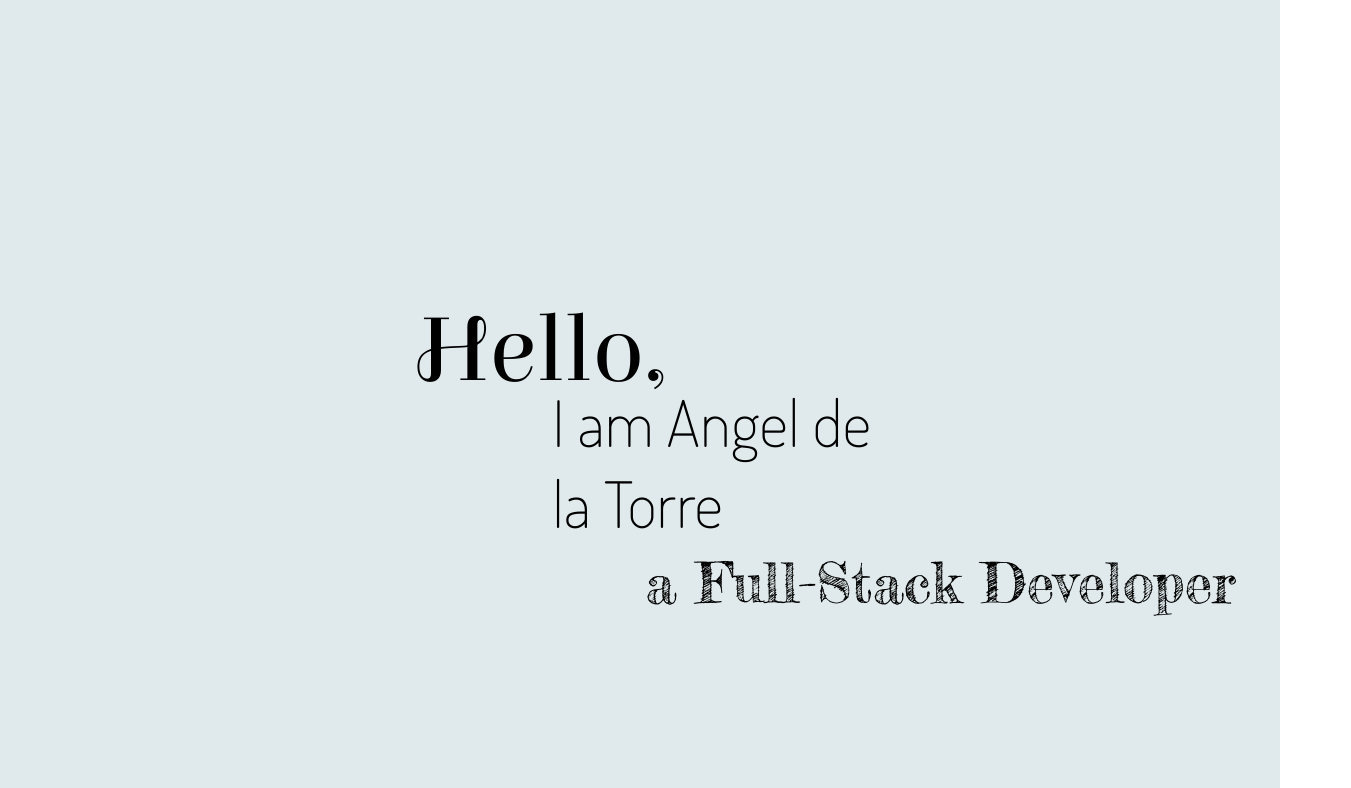
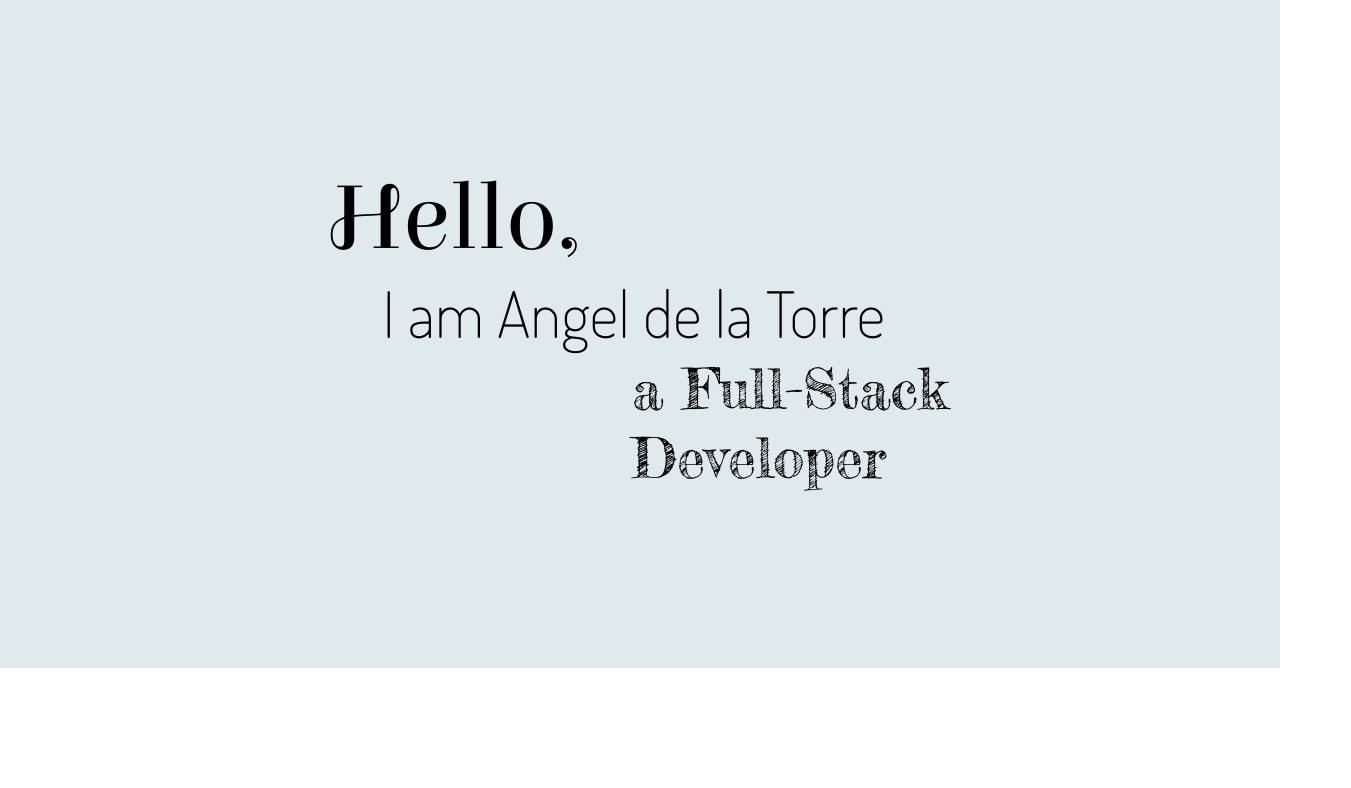
Before and after one commit to ardelato/ardelato.github.io, a plain HTML site: page index.html in a window 1280 px wide. Shown: the part 132-920 px from the top of the page, 1351 px wide, since content can reach past the window. After the commit the page ends 800 px from the top, so only its background shows below. Drawn offline with nearby package versions, Linux system fonts and the light colour scheme.

Commit message:
Finished CSS for main content

```diff
--- a/assets/css/style.css
+++ b/assets/css/style.css
@@ -7,17 +7,24 @@
 html,
 body {
   margin: 0;
+  height: 100%;
 }
 
+.container {
+  height: 100vh;
+  background-color: #2a707d25;
+  display: flex;
+  flex-direction: column;
+}
 /* HEADER */
 .row.header {
   font-family: "sansation_lightlight";
+  background-color: whitesmoke;
   display: flex;
   justify-content: space-between;
   align-items: center;
   padding: var(--header-padding);
 }
-
 /* LOGO CONTAINER */
 .logo-container {
   height: var(--logo-img-size);
@@ -32,27 +39,12 @@ body {
   padding: 0;
 }
 /* LOGO TEXT */
-.logo-container p {
-  font-style: italic;
-  font-weight: 600;
-  font-size: 45px;
-  line-height: 50px;
-  letter-spacing: 0.04em;
-  color: #ed8074;
-
-  cursor: default;
-
-  margin-left: var(--logo-img-size);
-  display: none;
-}
-
 .fly-in-text {
   list-style-type: none;
   position: absolute;
   margin-left: var(--logo-img-size);
   padding: 0;
 }
-
 .fly-in-text li {
   display: inline-block;
   font-style: italic;
@@ -66,7 +58,6 @@ body {
   transition: all 2s ease;
   cursor: default;
 }
-
 .fly-in-text.hidden li {
   opacity: 0;
   transform: translateX(-300px);
@@ -119,57 +110,41 @@ body {
 }
 
 /* Main Items */
-.container .row.main-content {
-  flex: 1 1 auto;
+.main-content {
+  flex: 1;
+
+  display: flex;
+  align-items: center;
+  justify-content: center;
 }
-.main-content {
-  background-color: #2a707d25;
-  height: 100vh;
-}
-
+/* .main-content > div {
+  flex: 1;
+} */
 .main-content #hello-text {
-  position: absolute;
-  width: 262px;
-  height: 91px;
-  left: 419px;
-  top: 331px;
-
   font-family: "elsie_swash_capsregular";
   font-style: normal;
   font-weight: normal;
   font-size: 96px;
-  line-height: 111px;
 
+  text-align: left;
   color: #000000;
 }
+
 .main-content #name-text {
-  position: absolute;
-  width: 322px;
-  height: 96px;
-  left: 552px;
-  top: 450px;
-
   font-family: terminal_dosisextralight;
   font-style: normal;
   font-weight: 300;
   font-size: 64px;
-  line-height: 81px;
+  text-align: center;
+  color: #000000;
 
-  color: #000000;
+  padding: 0 50px;
 }
 .main-content #career-text {
-  position: absolute;
-  width: 706px;
-  height: 69px;
-  left: 645px;
-  top: 624px;
-
   font-family: Fredericka the Great;
   font-style: normal;
   font-weight: normal;
   font-size: 56px;
-  line-height: 69px;
-  /* identical to box height */
-
   color: #000000;
+  float: right;
 }
--- a/index.html
+++ b/index.html
@@ -16,7 +16,6 @@
       <div class="row header">
         <div class="logo-container">
           <img src="assets/images/logo_Letter.png" alt="Angel Logo" />
-          <p id="logo-text">ngel de la Torre</p>
           <ul class="fly-in-text hidden">
             <li>n</li>
             <li>g</li>
@@ -51,12 +50,15 @@
         </nav>
       </div>
       <div class="row main-content">
-        <div id="hello-text"><p>Hello,</p></div>
-        <div id="name-text">
-          <p>I am Angel de la Torre</p>
-        </div>
-        <div id="career-text">
-          <p>a Full-Stack Developer</p>
+        <div>
+          <span id="hello-text">Hello,&nbsp;</span>
+          <br />
+          <span id="name-text">I am Angel de la Torre&nbsp;</span>
+          <br />
+          <span id="career-text">
+            a Full-Stack <br />
+            Developer</span
+          >
         </div>
       </div>
     </div>
```
